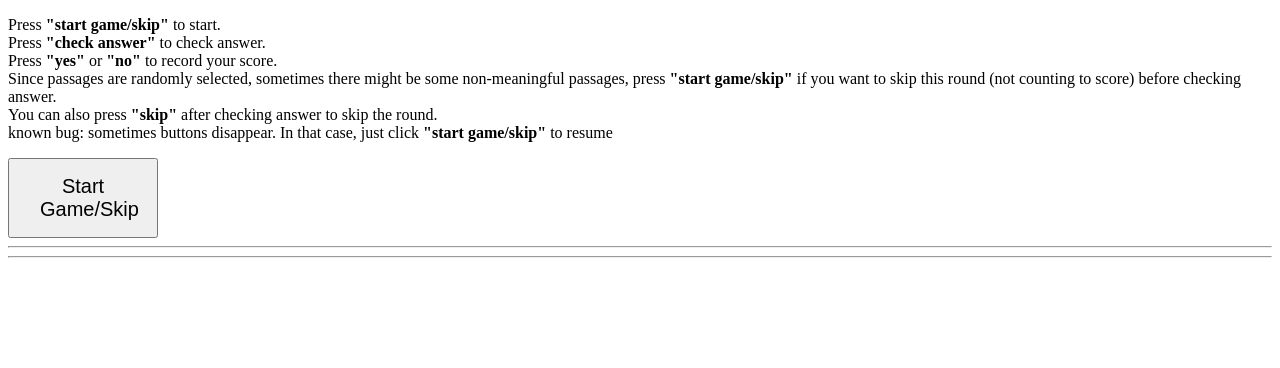
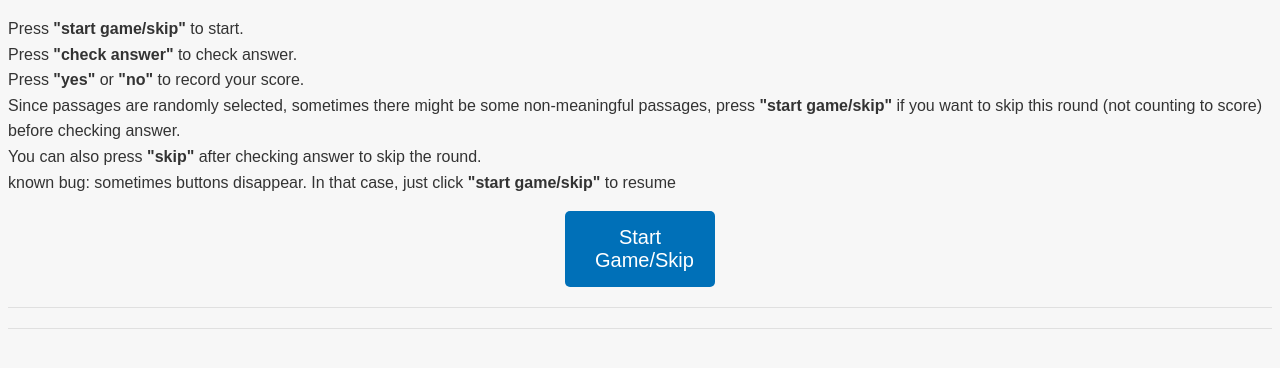
Before and after one commit to tonychenxyz/lithum-passage-id, a plain HTML site: page index.html in a window 1280 px wide. Drawn offline with Linux system fonts and the light colour scheme.

Commit message:
color font change

```diff
--- a/index.html
+++ b/index.html
@@ -3,18 +3,52 @@
 <head>
   <title>PassageGuessr: Lithum Passage ID Practice</title>
   <style>
+    body {
+      font-family: Futura, Arial, sans-serif;
+      color: #333;
+      background-color: #f7f7f7;
+      line-height: 1.6;
+    }
+
     .pre-like {
       white-space: pre-wrap;
       font-family: monospace;
     }
+
     .underline {
-    text-decoration: underline;
-  }
-  .large-button {
-      font-size: 20px; /* Adjust the font size */
-      padding: 15px 30px; /* Add padding to make the button larger */
-      width: 150px; /* Set a fixed width for the button */
-      cursor: pointer; /* Change the cursor to a pointer when hovering over the button */
+      text-decoration: underline;
+    }
+
+    .large-button {
+      font-family: Futura, Arial, sans-serif;
+      font-size: 20px;
+      padding: 15px 30px;
+      width: 150px;
+      cursor: pointer;
+      background-color: #0070b8;
+      border: none;
+      color: #fff;
+      border-radius: 5px;
+      transition: background-color 0.2s;
+    }
+
+    .large-button:hover {
+      background-color: #005a95;
+    }
+
+    #game-container {
+      text-align: center;
+      margin-bottom: 20px;
+    }
+
+    hr {
+      border: none;
+      border-top: 1px solid #e0e0e0;
+      margin: 20px 0;
+    }
+
+    u {
+      font-family: Futura, Arial, sans-serif;
     }
   </style>
 </head>
@@ -22,11 +56,11 @@
   <p>Press <b>"start game/skip"</b> to start. <br> Press <b>"check answer"</b> to check answer. <br> Press <b>"yes"</b> or <b>"no"</b> to record your score. <br> Since passages are randomly selected, sometimes there might be some non-meaningful passages, press <b>"start game/skip"</b> if you want to skip this round (not counting to score) before checking answer. <br> You can also press <b>"skip"</b> after checking answer to skip the round. <br> known bug: sometimes buttons disappear. In that case, just click <b>"start game/skip"</b> to resume</p>
 
   <div id="game-container">
-    <button id="start-button" class = "large-button">Start Game/Skip</button>
-    <button id="check-answer-button" class = "large-button" style="display: none;">Check Answer</button>
-    <button id="yes-button" class = "large-button" style="display: none;">Yes</button>
-    <button id="no-button" class = "large-button" style="display: none;">No</button>
-    <button id="skip-button" class = "large-button" style="display: none;">Skip</button>
+    <button id="start-button" class="large-button">Start Game/Skip</button>
+    <button id="check-answer-button" class="large-button" style="display: none;">Check Answer</button>
+    <button id="yes-button" class="large-button" style="display: none;">Yes</button>
+    <button id="no-button" class="large-button" style="display: none;">No</button>
+    <button id="skip-button" class="large-button" style="display: none;">Skip</button>
     <div id="result" class="pre-like"></div>
     <div id="correct-rate" class="pre-like"></div>
     <hr>
```
